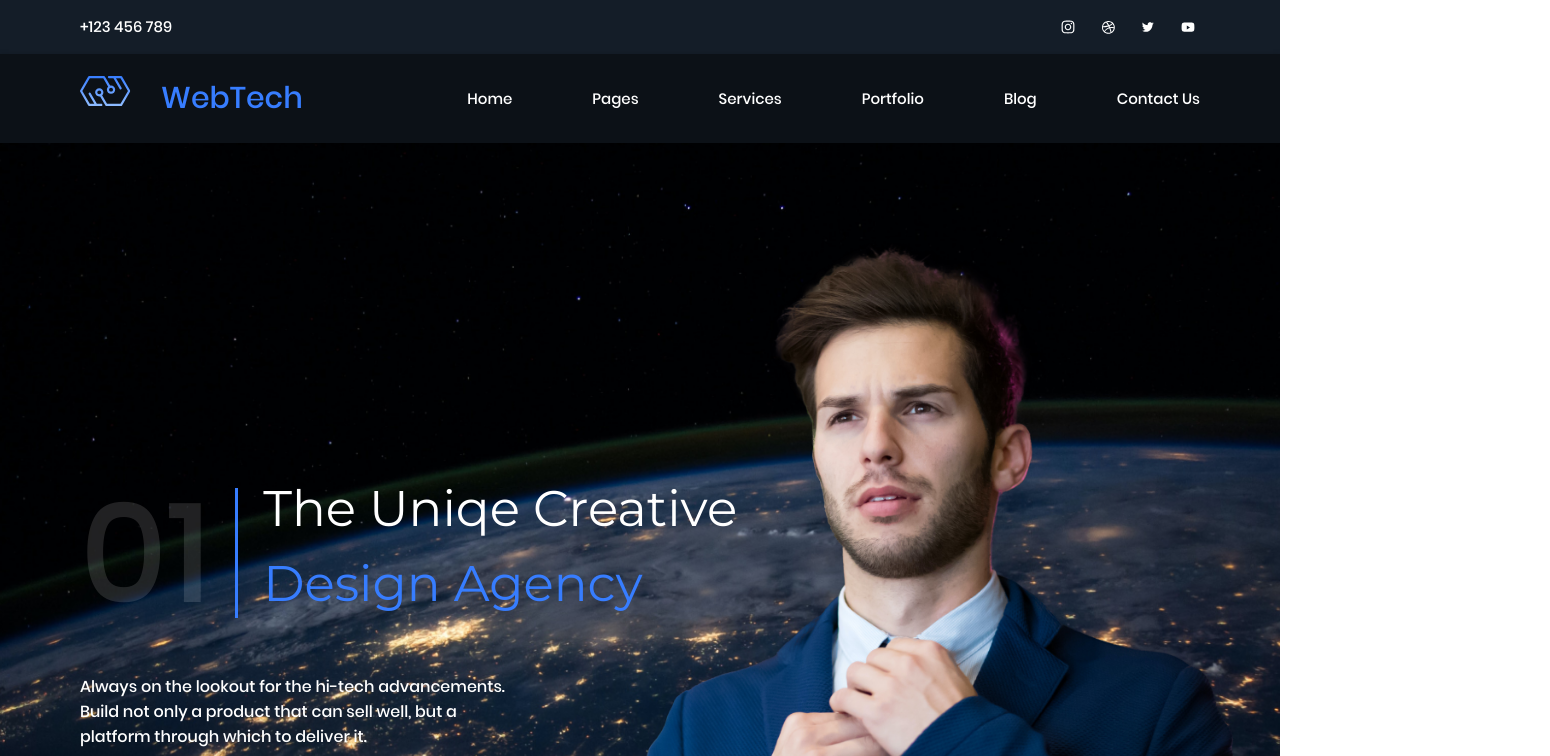
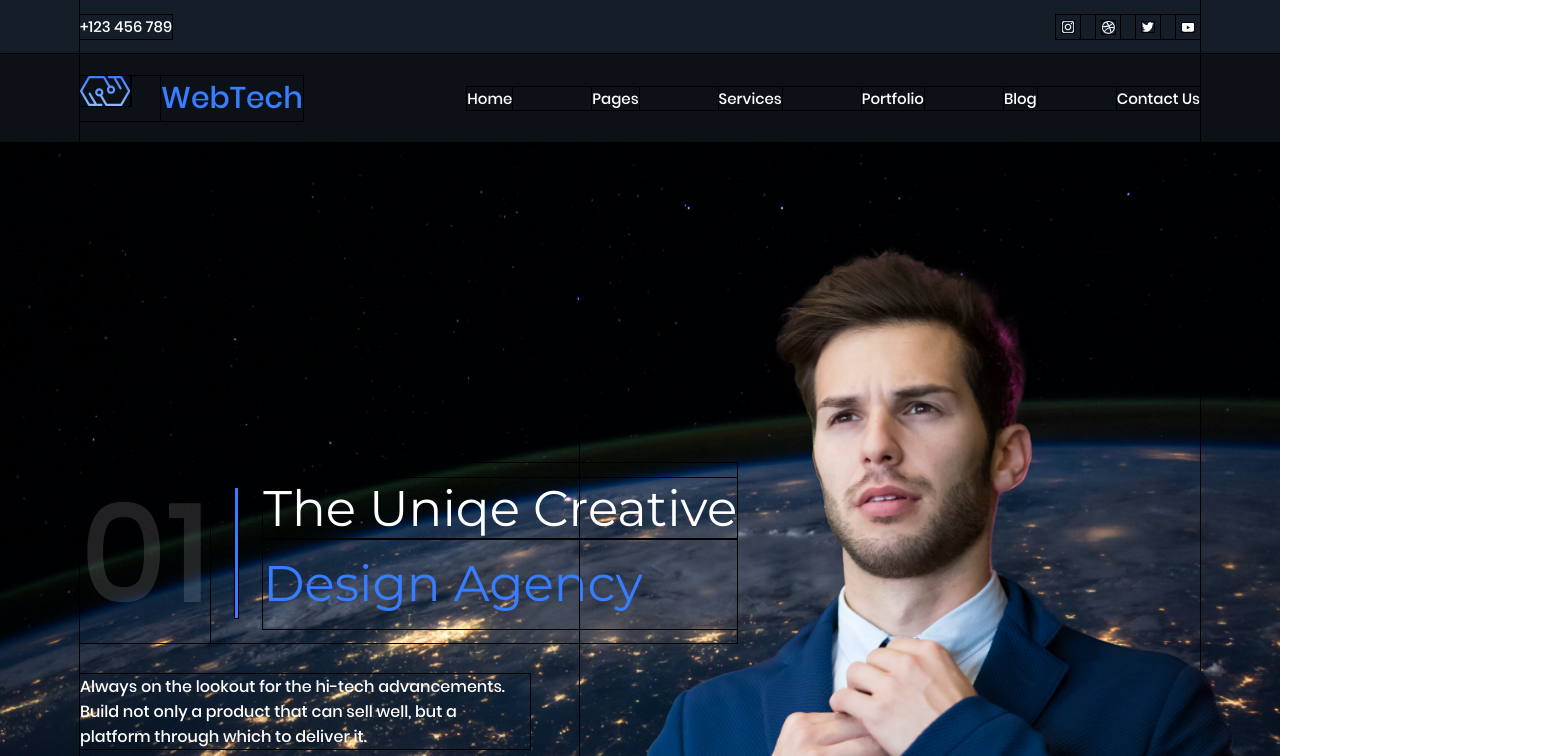
Before and after one commit to Oleg1224/Summary, a plain HTML site: page index.html in a window 1280 px wide. Shown: the top 756 px of the page, 1550 px wide, since content can reach past the window. Drawn offline with Linux system fonts and the light colour scheme.

Commit message:
Update style.css

```diff
--- a/style.css
+++ b/style.css
@@ -3,7 +3,7 @@
     margin: 0;
     border: 0;
     text-decoration: none;
-    /* outline: 1px solid black; */
+    outline: 1px solid black;
 }
 @font-face {
     font-family: Poppins;
@@ -34,6 +34,7 @@ h1,h2,h3,h4,h5,h6{font-size:inherit;font-weight: 400;}
 
 html{
 scroll-behavior: smooth;
+overflow-x: hidden;
 }
 body {
     overflow-x: hidden;
```
